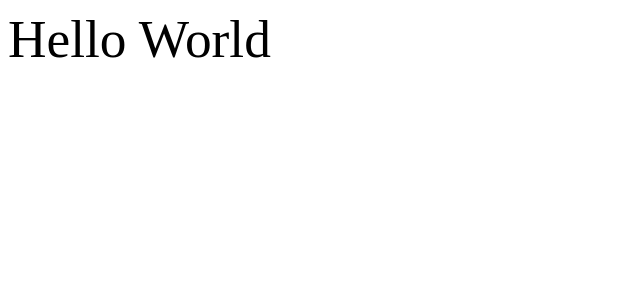
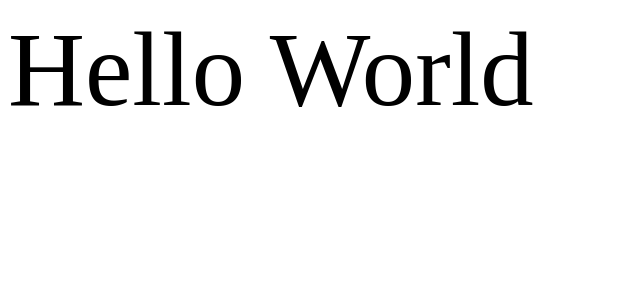
Before and after one commit to SamBrieden/SamBrieden.github.io, a React (Vite) app: page / in a window 1280 px wide. Shown: the top 300 px of the page, without its empty margins (0-640 px from the left). Built offline with nearby package versions, Linux system fonts and the light colour scheme.

Commit message:
adjusted build script

```diff
--- /dev/null
+++ b/index.html
@@ -0,0 +1,15 @@
+<!DOCTYPE html>
+<html lang="en">
+
+<head>
+  <meta charset="UTF-8" />
+  <meta name="viewport" content="width=device-width, initial-scale=1.0" />
+  <title>Sam's Portfolio</title>
+</head>
+
+<body>
+  <div id="root"></div>
+  <script src="src/App.js"></script>
+</body>
+
+</html>
--- a/src/App.js
+++ b/src/App.js
@@ -11,7 +11,7 @@ function App() {
 }
 
 const Greeting = styled.div`
-  font-size: 40pt;
+  font-size: 80pt;
 `;
 
 ReactDOM.render(<App />, document.getElementById("root"));
--- a/src/index.html
+++ /dev/null
@@ -1,13 +0,0 @@
-<!DOCTYPE html>
-<html lang="en">
-  <head>
-    <meta charset="UTF-8" />
-    <meta name="viewport" content="width=device-width, initial-scale=1.0" />
-    <title>Sam's Portfolio</title>
-  </head>
-
-  <body>
-    <div id="root"></div>
-    <script src="App.js"></script>
-  </body>
-</html>
```
Also changed, not shown: package.json (+18 -7 lines), .babelrc (added), .eslintrc.json, index 2.html (added), 2 other files (tests, documents, lock files or other folders).
